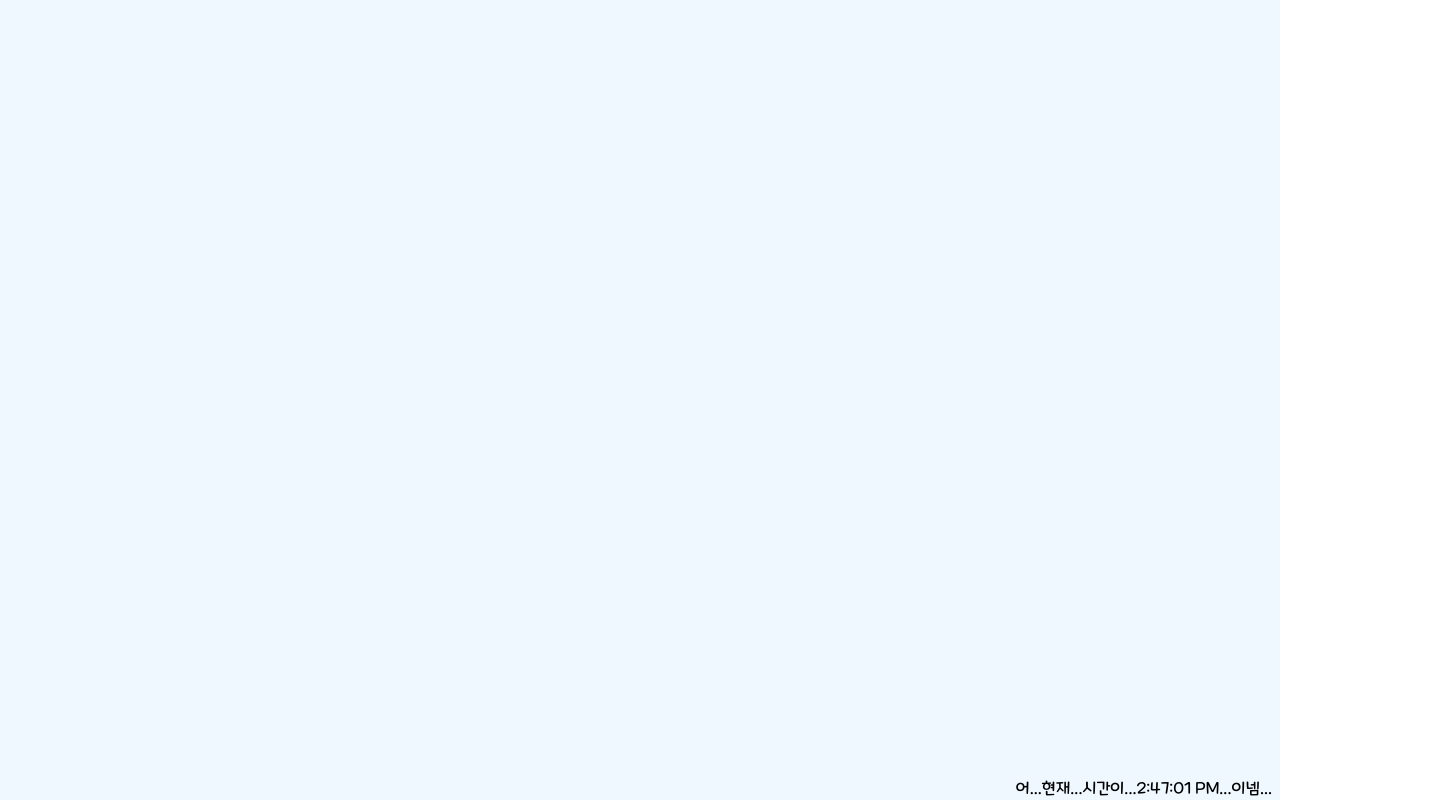
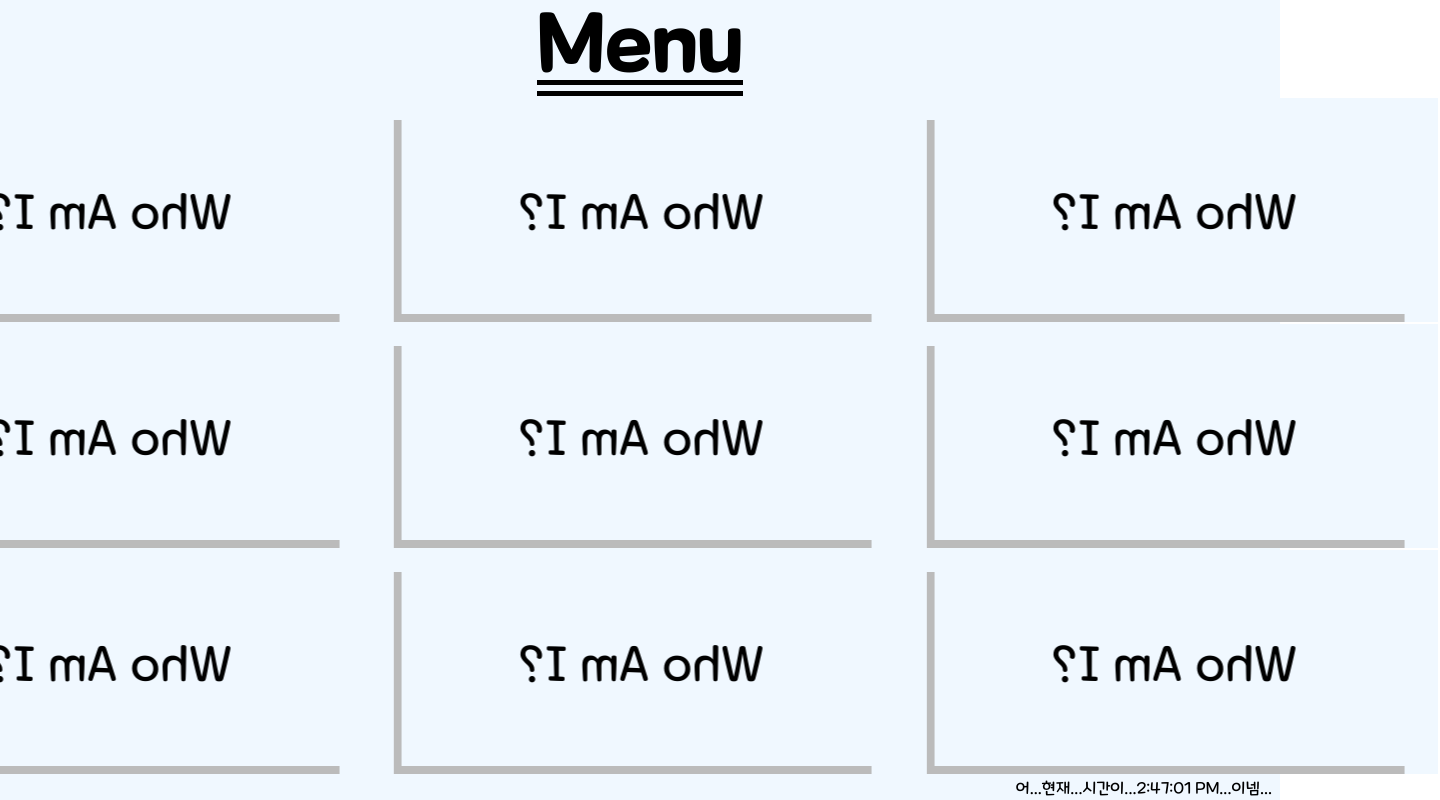
Before and after one commit to ymkwon3/myDevArea, a React (Create React App) app: page /Menu in a window 1280 px wide. Shown: the whole page, 1440 px wide, since content can reach past the window. Built offline with nearby package versions, Linux system fonts and the light colour scheme.

Commit message:
set title from location pathname
tried redux, props.. but finally just set location pathname

```diff
--- a/package.json
+++ b/package.json
@@ -8,8 +8,10 @@
     "@testing-library/user-event": "^12.1.10",
     "react": "^17.0.2",
     "react-dom": "^17.0.2",
+    "react-redux": "^7.2.4",
     "react-router-dom": "^5.2.0",
     "react-scripts": "4.0.3",
+    "redux": "^4.1.1",
     "web-vitals": "^1.0.1"
   },
   "scripts": {
--- a/src/App.jsx
+++ b/src/App.jsx
@@ -1,10 +1,10 @@
 import './css/App.css';
 import ReactDOM from 'react-dom';
 import React, {useState} from 'react';
-import {BrowserRouter, Route} from 'react-router-dom';
+import {BrowserRouter, Route, Redirect} from 'react-router-dom';
 
 import Footer from './components/Footer';
-import MainBody from './components/MainBody';
+import WhoAmI from './components/WhoAmI';
 import Menu from './components/Menu'
 import Header from './components/Header';
 
@@ -13,15 +13,21 @@ function App() {
     left:0,
     top:0
   });
+
   function handleMouseMove(ev) {
     setMousePosition({left: ev.pageX, top: ev.pageY});
-  }
+  };
+
   return (
     <div className="App flex-column-center" id="app" onMouseMove={(ev)=>handleMouseMove(ev)}>
+      <div className="header">{window.location.pathname.substr(1)}</div>
       <div className="flex-column-center body">
         <BrowserRouter>
-          <Route path="/" component={Menu} exact/>
-          <Route path="/who" render={() => <MainBody x={MousePosition.left} y={MousePosition.top}/>}/>
+          <Route exact path="/">
+              <Redirect to="/Menu" />
+          </Route>
+          <Route path="/Menu" render={() => <Menu/>}/>
+          <Route path="/WhoAmI" render={() => <WhoAmI x={MousePosition.left} y={MousePosition.top}/>}/>
         </BrowserRouter>
       </div>
       <div className="flex-column-center footer">
--- a/src/components/Menu.jsx
+++ b/src/components/Menu.jsx
@@ -6,7 +6,7 @@ function App(props) {
         <table className="menu">
             <tbody>
                 <tr>
-                    <td><section className="front"/><section className="back"><Link to="/who">Who Am I?</Link></section></td>
+                    <td><section className="front"/><section className="back"><Link to="/WhoAmI">Who Am I?</Link></section></td>
                     <td><section className="front"/><section className="back">Who Am I?</section></td>
                     <td><section className="front"/><section className="back">Who Am I?</section></td>
                 </tr>
--- a/src/css/App.css
+++ b/src/css/App.css
@@ -15,8 +15,16 @@
   color: black;
 }
 
+.header {
+  height: 12vh;
+  font-family: "MapleBold";
+  font-size: 10vh;
+  border-bottom: 1rem double black;
+  user-select: none;
+}
+
 .body {
-  height: 97vh;
+  height: 85vh;
 }
 
 .main-fontSize {
@@ -39,6 +47,7 @@ a {
 
 a:hover {
   transform: scale(1.1);
+  font-family: "MapleBold";
 }
 
 .footer {
--- a/src/css/Menu.css
+++ b/src/css/Menu.css
@@ -5,10 +5,10 @@
 
 td {
     vertical-align: top;
-    text-align: center;
     font-size: 3rem;
     transform-style: preserve-3d;
     transition: all 1s;
+    background-color: aliceblue;
 }
 
 td:hover {
@@ -20,18 +20,18 @@ section {
     display: flex;
     justify-content: center;
     align-items: center;
-    width: 100%;
-    height: 100%;
+    width: 90%;
+    height: 90%;
+    margin: 2.5% 5%;
 }
 
 .front {
     z-index: 2;
     transform: rotateY(0deg);
-    background-color: aliceblue;
 }
 
 .back {
     z-index: 1;
     transform: rotateY(180deg);
-    background-color: aliceblue;
+    box-shadow: 0.5rem 0.5rem #bbb;
 }
```
Also changed, not shown: src/components/WhoAmI.jsx (renamed from src/components/MainBody.jsx), 1 other file (tests, documents, lock files or other folders).
